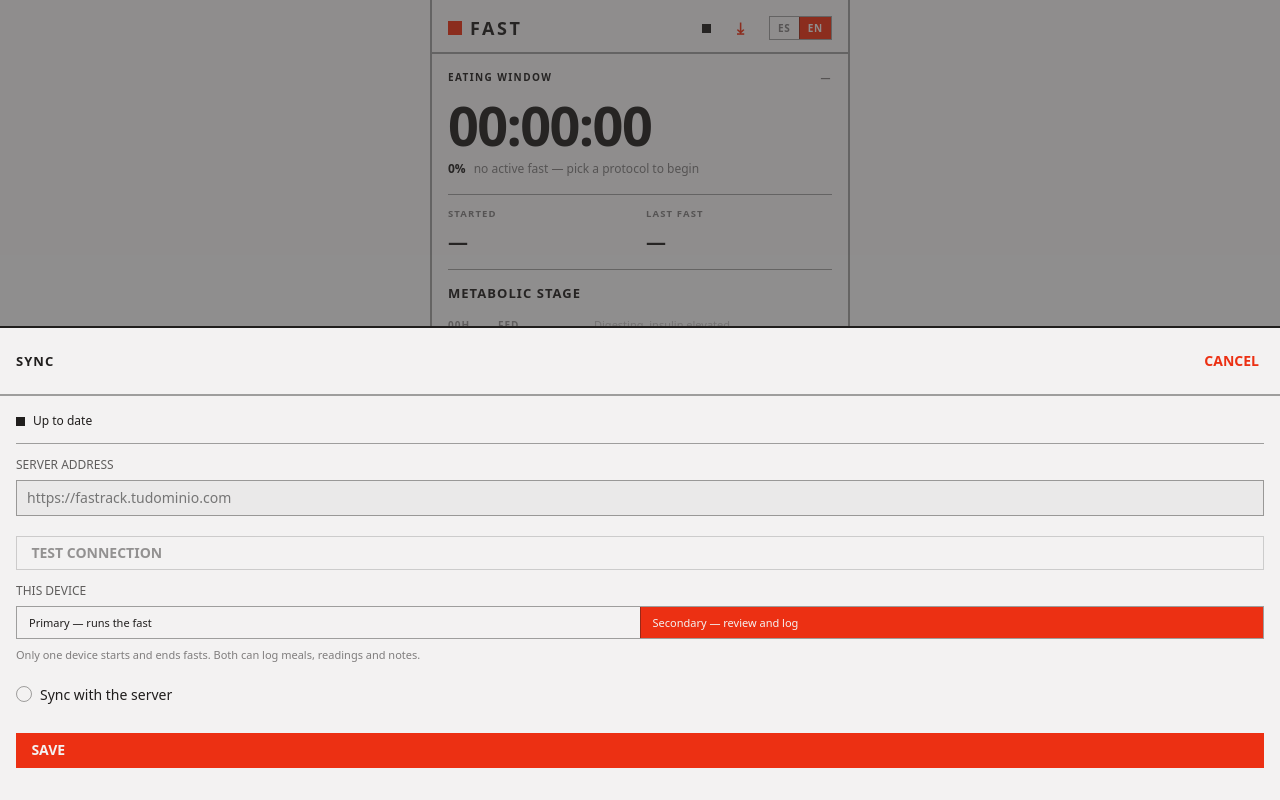
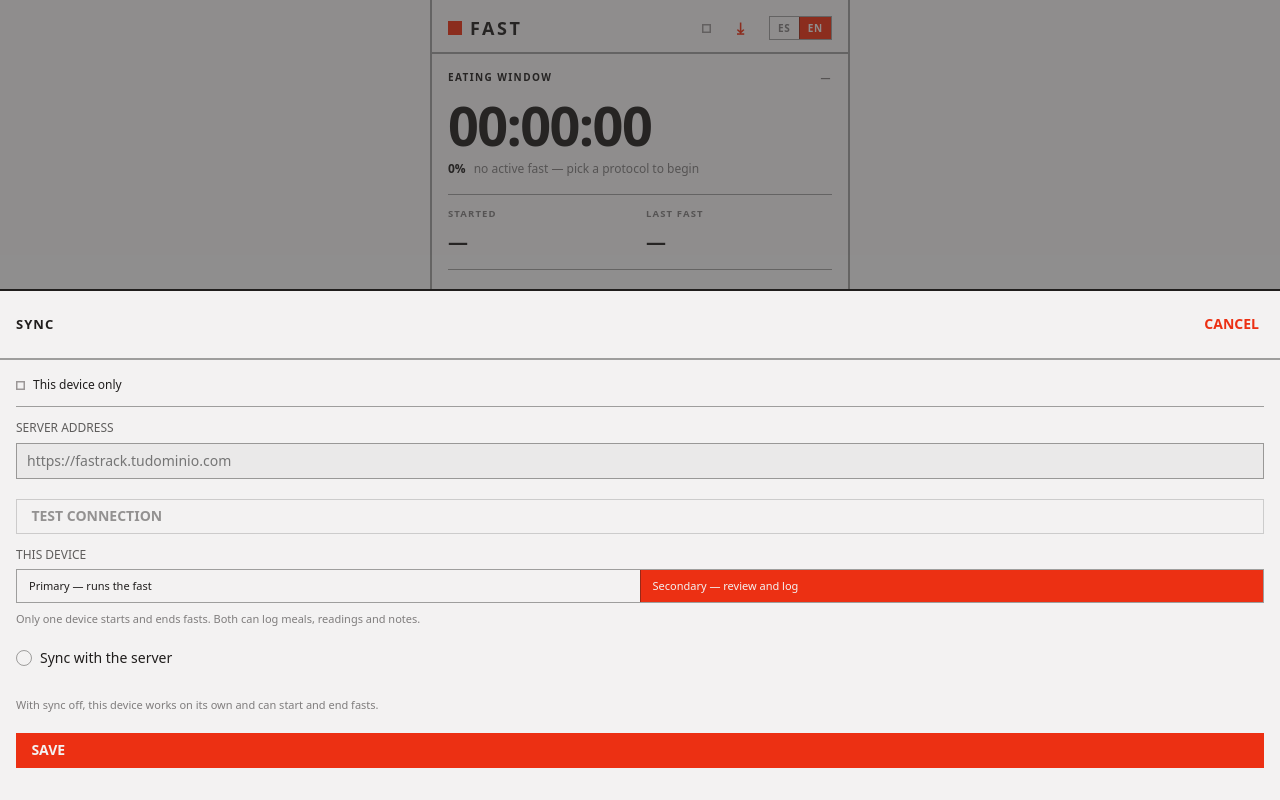
Before and after one commit to CodeFitOps/Fastrack, a React (Vite) app: page / in a window 1280 px wide. Both pictures are taken after a click on the button "SYNC". Built offline with nearby package versions, Linux system fonts and the light colour scheme; a web font is replaced by a local one.

Commit message:
Distinguish sync-disabled from up-to-date

```diff
--- a/src/i18n/en.js
+++ b/src/i18n/en.js
@@ -198,7 +198,10 @@ export const en = {
   'sync.now': 'SYNC NOW',
   'sync.lastRun': 'last: {time}',
   'sync.onlyOnePrimary': 'Mark only one device as primary. With two, each would run its own fast and there would be no way to join them.',
+  'sync.disabledMeansFullControl': 'With sync off, this device works on its own and can start and end fasts.',
+  'sync.secondaryMeans': "As a secondary you won't be able to start, end or correct fasts here. Logging meals, readings and notes still works.",
   'sync.errorGeneric': 'The last sync failed',
+  'sync.state.disabled': 'This device only',
   'sync.state.idle': 'Up to date',
   'sync.state.syncing': 'Syncing…',
   'sync.state.offline': 'Offline — saved locally',
--- a/src/i18n/es.js
+++ b/src/i18n/es.js
@@ -198,7 +198,10 @@ export const es = {
   'sync.now': 'SINCRONIZAR AHORA',
   'sync.lastRun': 'último: {time}',
   'sync.onlyOnePrimary': 'Marca sólo un dispositivo como principal. Si hubiera dos, cada uno llevaría su propio ayuno y no habría forma de unirlos.',
+  'sync.disabledMeansFullControl': 'Con la sincronización apagada, este dispositivo funciona solo y puede empezar y terminar ayunos.',
+  'sync.secondaryMeans': 'Como secundario no podrás empezar, terminar ni corregir ayunos aquí. Registrar comidas, medidas y notas sí.',
   'sync.errorGeneric': 'Falló la última sincronización',
+  'sync.state.disabled': 'Sólo en este dispositivo',
   'sync.state.idle': 'Al día',
   'sync.state.syncing': 'Sincronizando…',
   'sync.state.offline': 'Sin conexión — se guarda en local',
--- a/src/platform/syncClient.js
+++ b/src/platform/syncClient.js
@@ -30,6 +30,8 @@ import { mergeRecords, changedSince, visible } from '../core/sync.js';
 
 /** Estados que la interfaz puede mostrar. */
 export const SYNC_STATE = {
+  /** Sincronización apagada. Distinto de 'idle': ahí está encendida y al día. */
+  disabled: 'disabled',
   idle: 'idle',
   syncing: 'syncing',
   offline: 'offline',
@@ -45,7 +47,7 @@ export const SYNC_STATE = {
 export async function syncOnce({ fetchImpl = fetch } = {}) {
   const settings = await loadDeviceSettings();
   if (!settings.syncEnabled || !settings.serverUrl) {
-    return { state: SYNC_STATE.idle };
+    return { state: SYNC_STATE.disabled };
   }
 
   const since = settings.lastSyncedAt ?? 0;
--- a/src/styles/screens.css
+++ b/src/styles/screens.css
@@ -1125,6 +1125,11 @@
 }
 
 .sync-dot-idle { background: var(--color-text); }
+/* Apagada: hueco, no relleno. Se distingue de un vistazo de "al día". */
+.sync-dot-disabled {
+  background: transparent;
+  box-shadow: inset 0 0 0 1.5px var(--color-neutral-500);
+}
 .sync-dot-syncing { background: var(--color-accent); animation: sync-pulse 1s ease-in-out infinite; }
 .sync-dot-offline { background: var(--color-neutral-400); }
 .sync-dot-unauthenticated { background: var(--color-accent-400); }
--- a/src/ui/SyncSettingsSheet.jsx
+++ b/src/ui/SyncSettingsSheet.jsx
@@ -157,6 +157,16 @@ export function SyncSettingsSheet({ open, device, onClose, onSave, syncState, la
             <p className="sync-hint text-muted">{t('sync.onlyOnePrimary')}</p>
           )}
 
+          {/* Explica por qué, con la sincronización apagada, este dispositivo
+              puede empezar ayunos aunque esté marcado como secundario. */}
+          {!enabled && (
+            <p className="sync-hint text-muted">{t('sync.disabledMeansFullControl')}</p>
+          )}
+
+          {enabled && role === ROLES.secondary && (
+            <p className="sync-hint text-muted">{t('sync.secondaryMeans')}</p>
+          )}
+
           <button type="button" className="btn btn-primary btn-block" onClick={save}>
             {t('common.save')}
           </button>
--- a/src/ui/useSync.js
+++ b/src/ui/useSync.js
@@ -8,7 +8,8 @@ import { syncOnce, startSyncLoop, SYNC_STATE } from '../platform/syncClient.js';
  * eso la app se comporta exactamente como hasta ahora: local y sin red.
  */
 export function useSync({ device, onApplied }) {
-  const [state, setState] = useState(SYNC_STATE.idle);
+  // Arranca en 'disabled': hasta que se confirme lo contrario, la app es local.
+  const [state, setState] = useState(SYNC_STATE.disabled);
   const [lastRun, setLastRun] = useState(null);
   const [lastError, setLastError] = useState(null);
   const applied = useRef(onApplied);
@@ -27,7 +28,7 @@ export function useSync({ device, onApplied }) {
 
   useEffect(() => {
     if (!enabled) {
-      setState(SYNC_STATE.idle);
+      setState(SYNC_STATE.disabled);
       return undefined;
     }
     return startSyncLoop({ intervalMs: 30_000, onResult: handle });
```
